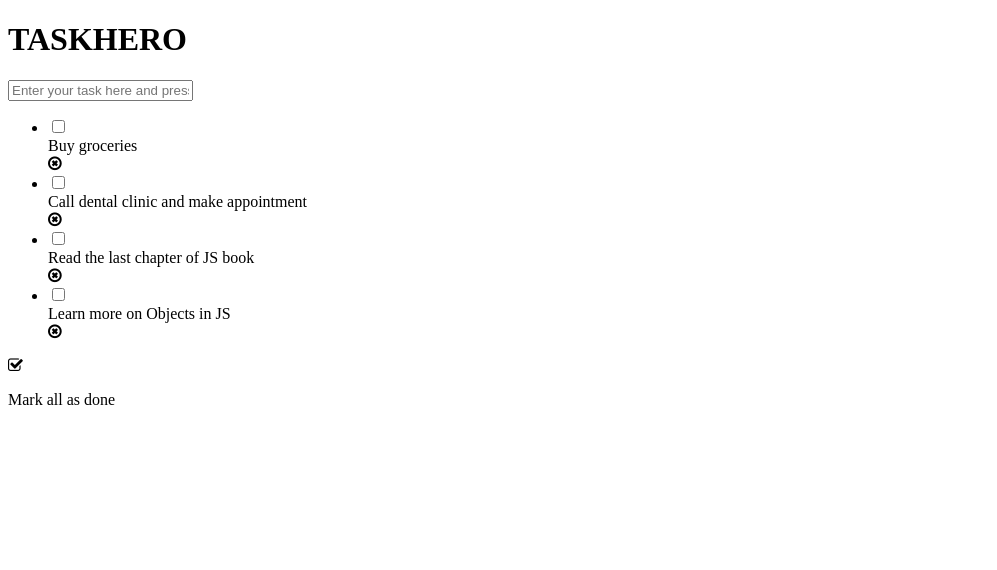
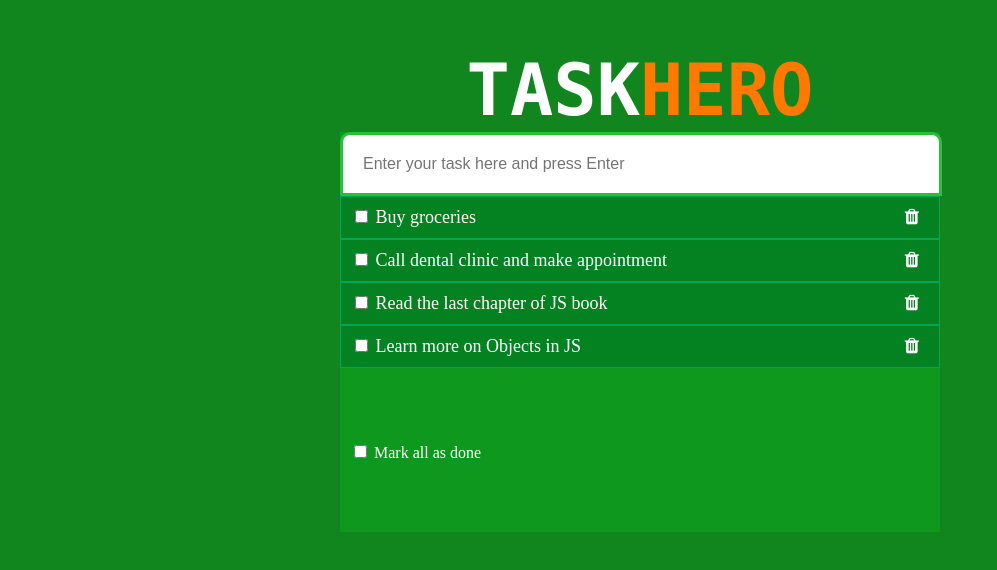
Before and after one commit to Samira64/Taskhero-3rd, a plain HTML site: page index.html in a window 1280 px wide. Shown: the whole page, without its empty margins (0-997 px from the left). Drawn offline with Linux system fonts and the light colour scheme.

Commit message:
CSS codes added and HTml  modified

```diff
--- a/css/style.css
+++ b/css/style.css
@@ -1 +1,63 @@
 /* HERE goes my CSS coding*/
+body{
+	background-color: #11861E;
+	color: white;
+}
+
+
+
+span#part2{
+color: #FF7800;
+}
+
+.main-heading{
+font-family: "menlo";
+font-size: 72px;
+font-weight: bold;
+text-align: center;
+margin-bottom: 0px;
+}
+
+
+.task-hero-app{
+	width: 600px;
+	margin: auto;
+	background-color: #0E981E;
+	min-height: 400px;
+}
+
+
+#new-task-input{
+width: 556px;
+padding: 20px;
+border-top-left-radius: 10px;
+border-top-right-radius: 10px;
+border: 3px solid #27C038;
+font-size: 16px;
+}
+
+ul.task-list{
+	list-style: none;
+	font-size: 18px;
+	padding-left: 0px;
+	background-color: #048221;
+	margin-top: 0px;
+}
+ul.task-list li{
+	border: solid 1px #00A651;
+	padding: 10px;
+}
+
+ul.task-list li .remove-circle{
+	float:right;
+	padding-right: 10px;
+}
+
+li .check-box, li .task-name, footer p{
+	display: inline-block;
+}
+
+footer{
+	margin-left: 10px;
+	margin-top: 60px;
+}
--- a/index.html
+++ b/index.html
@@ -10,9 +10,9 @@
 
  <div class= "main-content">
 
-      <div class="main-heading">
-     	 <h1>TASK<span id="part2">HERO</span></h1>
-      </div> <!-- main-heading -->
+
+     	 <h1 class="main-heading">TASK<span id="part2">HERO</span></h1>
+
 
      <div class="task-hero-app">
 
@@ -24,30 +24,30 @@
 
  	      <ul class="task-list">
  		    <li>
- 			  <div class="check-box"><input type="checkbox"><div/>
+ 			  <div class="check-box"><input type="checkbox"></div>
  			  <div class="task-name">Buy groceries</div>
- 			  <div class= "remove-circle"><i class="fa fa-times-circle-o" aria-hidden="true"></i></div>
+ 			  <div class= "remove-circle"><i class="fa fa-trash" aria-hidden="true"></i></div>
             </li>
  		    <li>
  			  <div class="check-box"><input type="checkbox"></div>
  			  <div class="task-name">Call dental clinic and make appointment</div>
- 			  <div class="remove-circle"><i class="fa fa-times-circle-o" aria-hidden="true"></i></div>
+ 			  <div class="remove-circle"><i class="fa fa-trash" aria-hidden="true"></i></div>
             </li>
  		    <li>
  			  <div class="check-box"><input type="checkbox"></div>
  			  <div class="task-name">Read the last chapter of JS book</div>
- 			  <div class="remove=circle"><i class="fa fa-times-circle-o" aria-hidden="true"></i></div>
+ 			  <div class="remove-circle"><i class="fa fa-trash" aria-hidden="true"></i></div>
             </li>
  		    <li>
  			  <div class="check-box"><input type="checkbox"></div>
  			  <div class="task-name">Learn more on Objects in JS</div>
- 			  <div class="remove-circle"><i class="fa fa-times-circle-o" aria-hidden="true"></i></div>
+ 			  <div class="remove-circle"><i class="fa fa-trash" aria-hidden="true"></i></div>
             </li>
  	      </ul> <!-- task-list -->
      </div> <!-- task-item-holder -->
 
      <footer>
-    <i class="fa fa-check-square-o" aria-hidden="true"></i>
+    <input type="checkbox">
     <p>Mark all as done</p>
      </footer>
 
```
